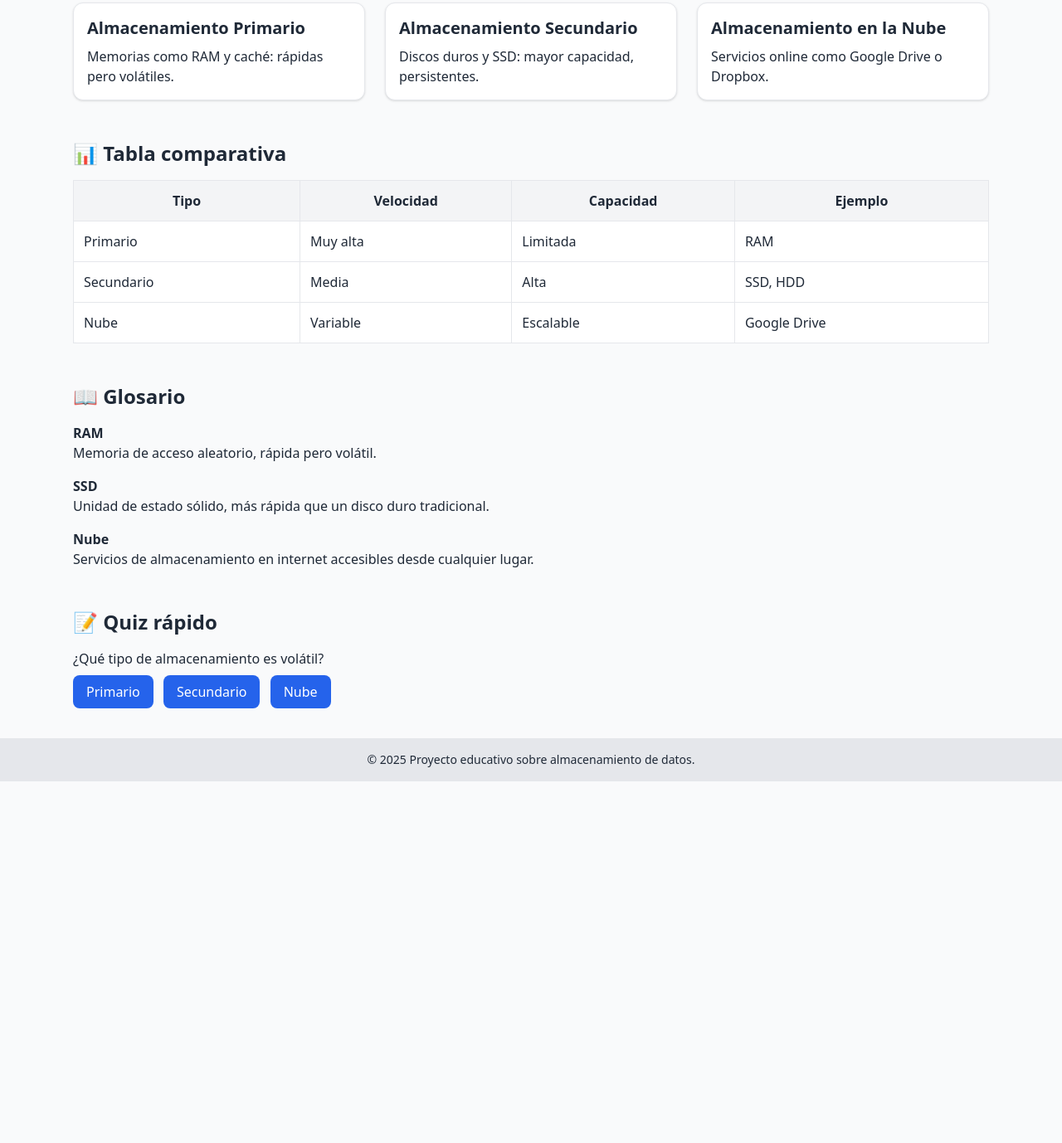
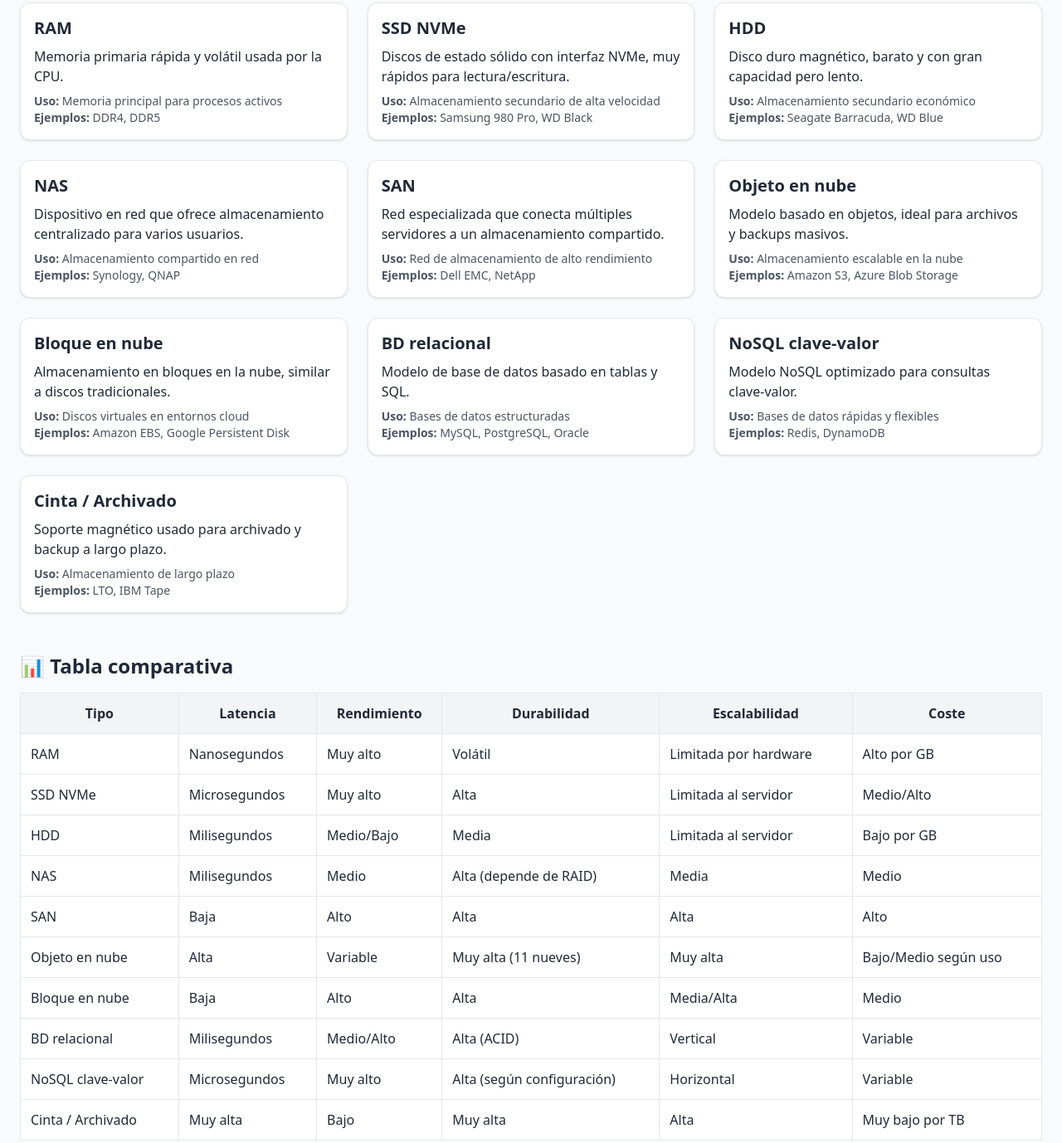
Before and after one commit to samuelnavarro1488/almacenamiento-web, a plain HTML site: page index.html in a window 1280 px wide. Shown: the part 323-1701 px from the top of the page at 83% size. Before the commit the page ends 1265 px from the top, so only its background shows below. Drawn offline with nearby package versions, Linux system fonts and the light colour scheme.

Commit message:
Update index.html

```diff
--- a/index.html
+++ b/index.html
@@ -8,142 +8,294 @@
   <script src="https://cdn.tailwindcss.com"></script>
 </head>
 <body class="bg-gray-50 text-gray-800 font-sans">
+  <!-- Encabezado -->
   <header class="bg-blue-600 text-white p-6 text-center">
     <h1 class="text-3xl font-bold">Tipos de Almacenamiento de Datos</h1>
     <p class="mt-2">Web educativa interactiva</p>
   </header>
 
-  <main class="max-w-6xl mx-auto p-6 space-y-12">
-    <!-- Sección: Filtro -->
+  <!-- Contenido principal -->
+  <main class="max-w-7xl mx-auto p-6 space-y-12">
+    <!-- Filtro -->
     <section id="filtro">
       <h2 class="text-2xl font-semibold mb-4">🔍 Filtro de tipos</h2>
       <select id="filtroSelect" class="border rounded p-2">
         <option value="todos">Todos</option>
-        <option value="primario">Almacenamiento primario</option>
-        <option value="secundario">Almacenamiento secundario</option>
-        <option value="nube">Almacenamiento en la nube</option>
       </select>
     </section>
 
-    <!-- Sección: Tarjetas -->
-    <section id="tarjetas">
+    <!-- Tarjetas -->
+    <section>
       <h2 class="text-2xl font-semibold mb-4">📦 Tarjetas informativas</h2>
-      <div id="tarjetasContainer" class="grid gap-6 md:grid-cols-3">
-        <!-- Tarjeta: Primario -->
-        <div class="card border rounded-xl shadow p-4 bg-white" data-tipo="primario">
-          <h3 class="text-xl font-bold mb-2">Almacenamiento Primario</h3>
-          <p>Memorias como RAM y caché: rápidas pero volátiles.</p>
-        </div>
-        <!-- Tarjeta: Secundario -->
-        <div class="card border rounded-xl shadow p-4 bg-white" data-tipo="secundario">
-          <h3 class="text-xl font-bold mb-2">Almacenamiento Secundario</h3>
-          <p>Discos duros y SSD: mayor capacidad, persistentes.</p>
-        </div>
-        <!-- Tarjeta: Nube -->
-        <div class="card border rounded-xl shadow p-4 bg-white" data-tipo="nube">
-          <h3 class="text-xl font-bold mb-2">Almacenamiento en la Nube</h3>
-          <p>Servicios online como Google Drive o Dropbox.</p>
-        </div>
-      </div>
+      <div id="tarjetasContainer" class="grid gap-6 md:grid-cols-3"></div>
     </section>
 
-    <!-- Sección: Tabla comparativa -->
-    <section id="tabla">
+    <!-- Tabla comparativa -->
+    <section>
       <h2 class="text-2xl font-semibold mb-4">📊 Tabla comparativa</h2>
       <div class="overflow-x-auto">
         <table class="min-w-full border border-gray-300 bg-white rounded-lg">
-          <thead class="bg-gray-100">
-            <tr>
-              <th class="p-3 border">Tipo</th>
-              <th class="p-3 border">Velocidad</th>
-              <th class="p-3 border">Capacidad</th>
-              <th class="p-3 border">Ejemplo</th>
-            </tr>
-          </thead>
-          <tbody>
-            <tr>
-              <td class="p-3 border">Primario</td>
-              <td class="p-3 border">Muy alta</td>
-              <td class="p-3 border">Limitada</td>
-              <td class="p-3 border">RAM</td>
-            </tr>
-            <tr>
-              <td class="p-3 border">Secundario</td>
-              <td class="p-3 border">Media</td>
-              <td class="p-3 border">Alta</td>
-              <td class="p-3 border">SSD, HDD</td>
-            </tr>
-            <tr>
-              <td class="p-3 border">Nube</td>
-              <td class="p-3 border">Variable</td>
-              <td class="p-3 border">Escalable</td>
-              <td class="p-3 border">Google Drive</td>
-            </tr>
-          </tbody>
+          <thead class="bg-gray-100" id="tablaHead"></thead>
+          <tbody id="tablaBody"></tbody>
         </table>
       </div>
     </section>
 
-    <!-- Sección: Glosario -->
-    <section id="glosario">
+    <!-- Glosario -->
+    <section>
       <h2 class="text-2xl font-semibold mb-4">📖 Glosario</h2>
-      <dl class="space-y-4">
-        <div>
-          <dt class="font-bold">RAM</dt>
-          <dd>Memoria de acceso aleatorio, rápida pero volátil.</dd>
-        </div>
-        <div>
-          <dt class="font-bold">SSD</dt>
-          <dd>Unidad de estado sólido, más rápida que un disco duro tradicional.</dd>
-        </div>
-        <div>
-          <dt class="font-bold">Nube</dt>
-          <dd>Servicios de almacenamiento en internet accesibles desde cualquier lugar.</dd>
-        </div>
-      </dl>
+      <dl id="glosarioContainer" class="space-y-4"></dl>
     </section>
 
-    <!-- Sección: Quiz -->
-    <section id="quiz">
+    <!-- Quiz -->
+    <section>
       <h2 class="text-2xl font-semibold mb-4">📝 Quiz rápido</h2>
-      <p class="mb-2">¿Qué tipo de almacenamiento es volátil?</p>
-      <button onclick="verificarRespuesta('primario')" class="bg-blue-600 text-white px-4 py-2 rounded-lg mr-2">Primario</button>
-      <button onclick="verificarRespuesta('secundario')" class="bg-blue-600 text-white px-4 py-2 rounded-lg mr-2">Secundario</button>
-      <button onclick="verificarRespuesta('nube')" class="bg-blue-600 text-white px-4 py-2 rounded-lg">Nube</button>
-      <p id="quizResultado" class="mt-3 font-semibold"></p>
+      <div id="quizContainer" class="space-y-6"></div>
     </section>
   </main>
 
+  <!-- Pie -->
   <footer class="bg-gray-200 p-4 text-center text-sm">
     © 2025 Proyecto educativo sobre almacenamiento de datos.
   </footer>
 
-  <!-- Script para interactividad -->
+  <!-- Script con datos + renderizado -->
   <script>
-    // Filtro de tarjetas
+    // 📦 Datos de ejemplo
+    const items = [
+      {
+        tipo: "RAM",
+        uso: "Memoria principal para procesos activos",
+        ejemplos: "DDR4, DDR5",
+        latencia: "Nanosegundos",
+        rendimiento: "Muy alto",
+        durabilidad: "Volátil",
+        escalabilidad: "Limitada por hardware",
+        coste: "Alto por GB",
+        desc: "Memoria primaria rápida y volátil usada por la CPU."
+      },
+      {
+        tipo: "SSD NVMe",
+        uso: "Almacenamiento secundario de alta velocidad",
+        ejemplos: "Samsung 980 Pro, WD Black",
+        latencia: "Microsegundos",
+        rendimiento: "Muy alto",
+        durabilidad: "Alta",
+        escalabilidad: "Limitada al servidor",
+        coste: "Medio/Alto",
+        desc: "Discos de estado sólido con interfaz NVMe, muy rápidos para lectura/escritura."
+      },
+      {
+        tipo: "HDD",
+        uso: "Almacenamiento secundario económico",
+        ejemplos: "Seagate Barracuda, WD Blue",
+        latencia: "Milisegundos",
+        rendimiento: "Medio/Bajo",
+        durabilidad: "Media",
+        escalabilidad: "Limitada al servidor",
+        coste: "Bajo por GB",
+        desc: "Disco duro magnético, barato y con gran capacidad pero lento."
+      },
+      {
+        tipo: "NAS",
+        uso: "Almacenamiento compartido en red",
+        ejemplos: "Synology, QNAP",
+        latencia: "Milisegundos",
+        rendimiento: "Medio",
+        durabilidad: "Alta (depende de RAID)",
+        escalabilidad: "Media",
+        coste: "Medio",
+        desc: "Dispositivo en red que ofrece almacenamiento centralizado para varios usuarios."
+      },
+      {
+        tipo: "SAN",
+        uso: "Red de almacenamiento de alto rendimiento",
+        ejemplos: "Dell EMC, NetApp",
+        latencia: "Baja",
+        rendimiento: "Alto",
+        durabilidad: "Alta",
+        escalabilidad: "Alta",
+        coste: "Alto",
+        desc: "Red especializada que conecta múltiples servidores a un almacenamiento compartido."
+      },
+      {
+        tipo: "Objeto en nube",
+        uso: "Almacenamiento escalable en la nube",
+        ejemplos: "Amazon S3, Azure Blob Storage",
+        latencia: "Alta",
+        rendimiento: "Variable",
+        durabilidad: "Muy alta (11 nueves)",
+        escalabilidad: "Muy alta",
+        coste: "Bajo/Medio según uso",
+        desc: "Modelo basado en objetos, ideal para archivos y backups masivos."
+      },
+      {
+        tipo: "Bloque en nube",
+        uso: "Discos virtuales en entornos cloud",
+        ejemplos: "Amazon EBS, Google Persistent Disk",
+        latencia: "Baja",
+        rendimiento: "Alto",
+        durabilidad: "Alta",
+        escalabilidad: "Media/Alta",
+        coste: "Medio",
+        desc: "Almacenamiento en bloques en la nube, similar a discos tradicionales."
+      },
+      {
+        tipo: "BD relacional",
+        uso: "Bases de datos estructuradas",
+        ejemplos: "MySQL, PostgreSQL, Oracle",
+        latencia: "Milisegundos",
+        rendimiento: "Medio/Alto",
+        durabilidad: "Alta (ACID)",
+        escalabilidad: "Vertical",
+        coste: "Variable",
+        desc: "Modelo de base de datos basado en tablas y SQL."
+      },
+      {
+        tipo: "NoSQL clave-valor",
+        uso: "Bases de datos rápidas y flexibles",
+        ejemplos: "Redis, DynamoDB",
+        latencia: "Microsegundos",
+        rendimiento: "Muy alto",
+        durabilidad: "Alta (según configuración)",
+        escalabilidad: "Horizontal",
+        coste: "Variable",
+        desc: "Modelo NoSQL optimizado para consultas clave-valor."
+      },
+      {
+        tipo: "Cinta / Archivado",
+        uso: "Almacenamiento de largo plazo",
+        ejemplos: "LTO, IBM Tape",
+        latencia: "Muy alta",
+        rendimiento: "Bajo",
+        durabilidad: "Muy alta",
+        escalabilidad: "Alta",
+        coste: "Muy bajo por TB",
+        desc: "Soporte magnético usado para archivado y backup a largo plazo."
+      }
+    ];
+
+    // 📖 Glosario
+    const glosario = [
+      { termino: "Latencia", definicion: "Tiempo de respuesta de un sistema de almacenamiento (ms, µs, ns)." },
+      { termino: "IOPS", definicion: "Operaciones de entrada/salida por segundo, métrica de rendimiento." },
+      { termino: "ACID", definicion: "Conjunto de propiedades que garantizan fiabilidad en bases de datos transaccionales." },
+      { termino: "RAID", definicion: "Conjunto de técnicas para combinar discos y mejorar rendimiento o redundancia." },
+      { termino: "CAP", definicion: "Teorema que indica que una base de datos distribuida no puede garantizar Consistencia, Disponibilidad y Tolerancia a particiones al mismo tiempo." },
+      { termino: "Escalabilidad vertical", definicion: "Mejorar rendimiento aumentando recursos de un solo servidor." },
+      { termino: "Escalabilidad horizontal", definicion: "Mejorar rendimiento añadiendo más servidores al sistema." }
+    ];
+
+    // 📝 Preguntas
+    const preguntas = [
+      {
+        texto: "¿Qué tipo de almacenamiento es volátil?",
+        opciones: ["RAM", "SSD", "HDD"],
+        respuestaCorrecta: "RAM"
+      },
+      {
+        texto: "¿Qué modelo de almacenamiento en la nube es ideal para archivos masivos?",
+        opciones: ["Objeto", "Bloque", "Relacional"],
+        respuestaCorrecta: "Objeto"
+      },
+      {
+        texto: "¿Qué teorema indica que no se pueden cumplir simultáneamente consistencia, disponibilidad y tolerancia a particiones?",
+        opciones: ["ACID", "CAP", "RAID"],
+        respuestaCorrecta: "CAP"
+      }
+    ];
+
+    // =========================
+    // Renderizado dinámico
+    // =========================
+
+    // Filtro
     const filtroSelect = document.getElementById("filtroSelect");
-    const tarjetas = document.querySelectorAll(".card");
+    items.forEach(i => {
+      const opt = document.createElement("option");
+      opt.value = i.tipo;
+      opt.textContent = i.tipo;
+      filtroSelect.appendChild(opt);
+    });
 
-    filtroSelect.addEventListener("change", () => {
-      const valor = filtroSelect.value;
-      tarjetas.forEach(t => {
-        if (valor === "todos" || t.dataset.tipo === valor) {
-          t.style.display = "block";
-        } else {
-          t.style.display = "none";
-        }
-      });
+    // Tarjetas
+    const tarjetasContainer = document.getElementById("tarjetasContainer");
+    function renderTarjetas(filtro = "todos") {
+      tarjetasContainer.innerHTML = "";
+      items
+        .filter(i => filtro === "todos" || i.tipo === filtro)
+        .forEach(i => {
+          const card = document.createElement("div");
+          card.className = "border rounded-xl shadow p-4 bg-white";
+          card.innerHTML = `
+            <h3 class="text-xl font-bold mb-2">${i.tipo}</h3>
+            <p class="mb-2">${i.desc}</p>
+            <p class="text-sm text-gray-600"><strong>Uso:</strong> ${i.uso}</p>
+            <p class="text-sm text-gray-600"><strong>Ejemplos:</strong> ${i.ejemplos}</p>
+          `;
+          tarjetasContainer.appendChild(card);
+        });
+    }
+    renderTarjetas();
+    filtroSelect.addEventListener("change", e => renderTarjetas(e.target.value));
+
+    // Tabla comparativa
+    const tablaHead = document.getElementById("tablaHead");
+    const tablaBody = document.getElementById("tablaBody");
+    const columnas = ["Tipo", "Latencia", "Rendimiento", "Durabilidad", "Escalabilidad", "Coste"];
+    tablaHead.innerHTML = `
+      <tr>
+        ${columnas.map(c => `<th class="p-3 border">${c}</th>`).join("")}
+      </tr>`;
+    items.forEach(i => {
+      const row = document.createElement("tr");
+      row.innerHTML = `
+        <td class="p-3 border">${i.tipo}</td>
+        <td class="p-3 border">${i.latencia}</td>
+        <td class="p-3 border">${i.rendimiento}</td>
+        <td class="p-3 border">${i.durabilidad}</td>
+        <td class="p-3 border">${i.escalabilidad}</td>
+        <td class="p-3 border">${i.coste}</td>
+      `;
+      tablaBody.appendChild(row);
+    });
+
+    // Glosario
+    const glosarioContainer = document.getElementById("glosarioContainer");
+    glosario.forEach(g => {
+      const item = document.createElement("div");
+      item.innerHTML = `<dt class="font-bold">${g.termino}</dt><dd>${g.definicion}</dd>`;
+      glosarioContainer.appendChild(item);
     });
 
     // Quiz
-    function verificarRespuesta(respuesta) {
-      const resultado = document.getElementById("quizResultado");
-      if (respuesta === "primario") {
-        resultado.textContent = "✅ Correcto: el almacenamiento primario (RAM) es volátil.";
-        resultado.className = "text-green-600 font-bold mt-3";
+    const quizContainer = document.getElementById("quizContainer");
+    preguntas.forEach((p, idx) => {
+      const div = document.createElement("div");
+      div.innerHTML = `
+        <p class="mb-2 font-medium">${idx + 1}. ${p.texto}</p>
+        <div class="space-x-2 mb-2">
+          ${p.opciones
+            .map(
+              o => `<button class="bg-blue-600 text-white px-3 py-1 rounded-lg"
+                          onclick="verificarRespuesta(${idx}, '${o}')">${o}</button>`
+            )
+            .join("")}
+        </div>
+        <p id="resultado-${idx}" class="font-semibold"></p>
+      `;
+      quizContainer.appendChild(div);
+    });
+
+    // Verificación de quiz
+    function verificarRespuesta(idx, opcion) {
+      const resultado = document.getElementById(`resultado-${idx}`);
+      if (opcion === preguntas[idx].respuestaCorrecta) {
+        resultado.textContent = "✅ Correcto";
+        resultado.className = "text-green-600 font-bold";
       } else {
-        resultado.textContent = "❌ Incorrecto. Revisa las tarjetas para repasar.";
-        resultado.className = "text-red-600 font-bold mt-3";
+        resultado.textContent = "❌ Incorrecto";
+        resultado.className = "text-red-600 font-bold";
       }
     }
   </script>
```
